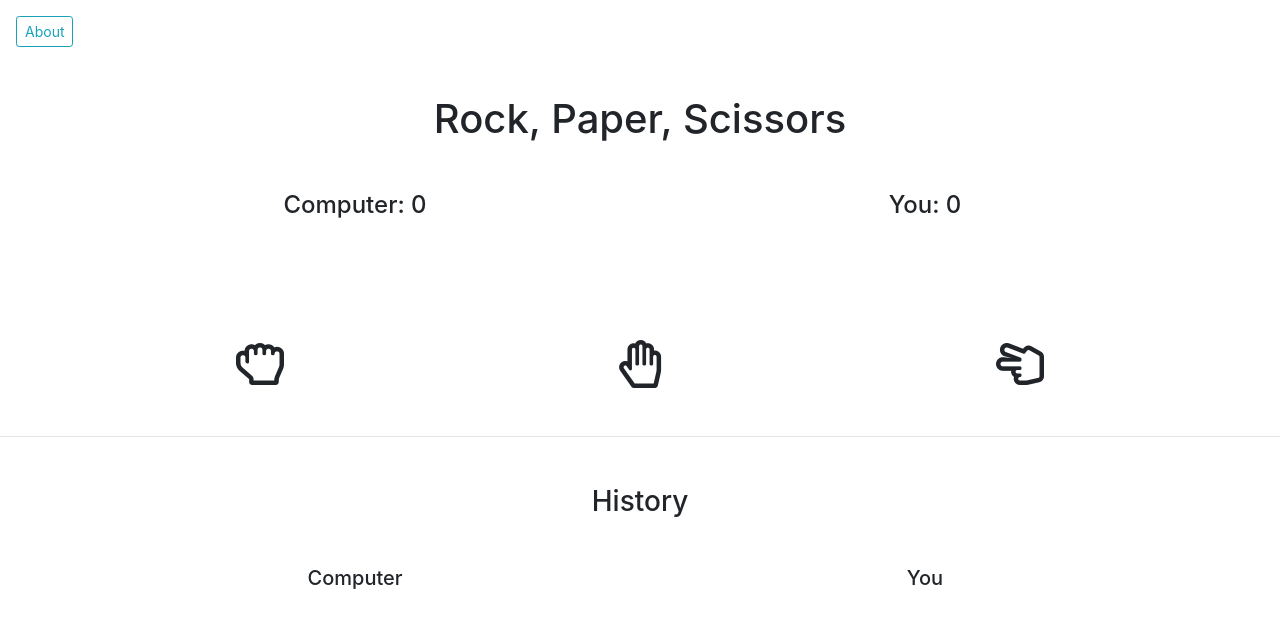
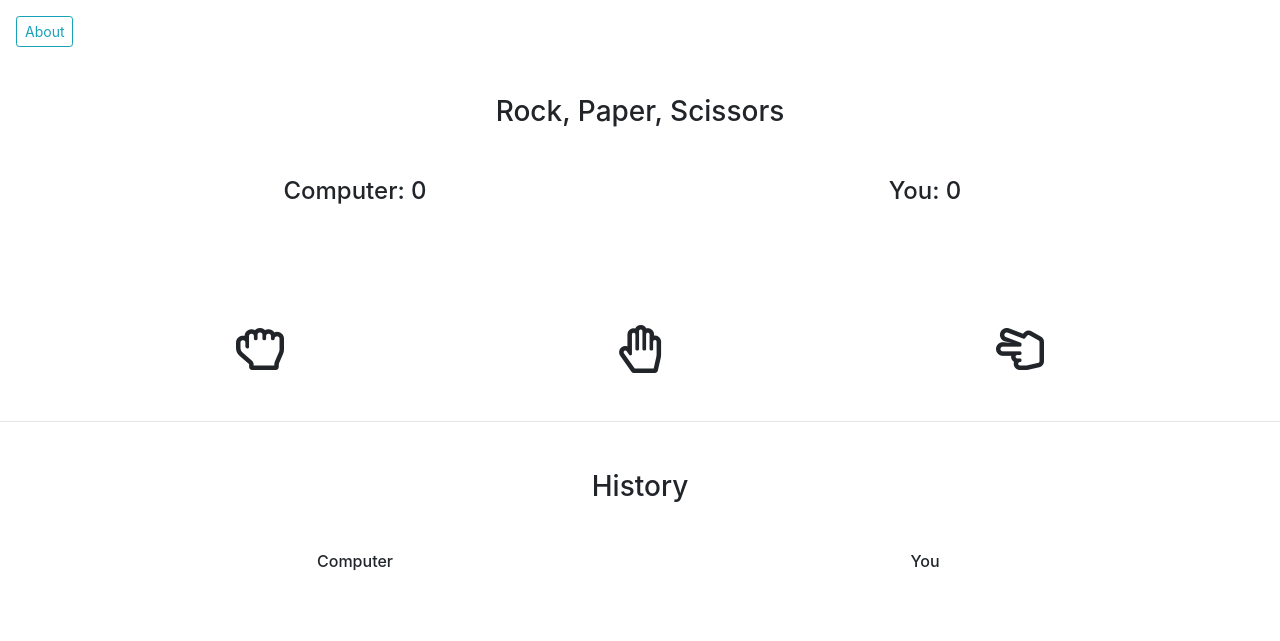
Before and after one commit to codingislove7/rock-paper-scissors, a plain HTML site: page index.html in a window 1280 px wide. Drawn offline with nearby package versions, Linux system fonts and the light colour scheme.

Commit message:
supdate some style again

```diff
--- a/index.html
+++ b/index.html
@@ -48,7 +48,7 @@
   </div>
 </div>
     <!-- Header -->
-    <h1 class="text-center my-5">Rock, Paper, Scissors</h1>
+    <h3 class="text-center my-5">Rock, Paper, Scissors</h3>
     <div class="message"></div>
     <!-- SUM OF RESULTS  -->
     <div class="container text-center my-5">
@@ -79,13 +79,13 @@
     <h3 class="text-center">History</h3>
     <div class="container text-center my-5">
         <div class="row text-center ">
-            <div class="col h5">
+            <div class="col h6">
                 Computer
                 <ul class="computerHistory mt-5">
 
                 </ul>
             </div>
-            <div class="col h5">
+            <div class="col h6">
                 You
                 <ul class="playerHistory mt-5">
 
```
